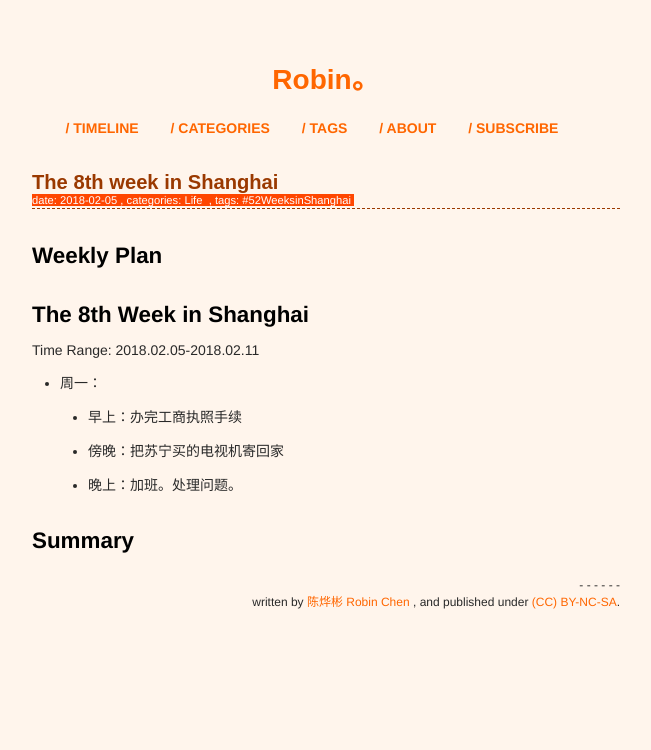
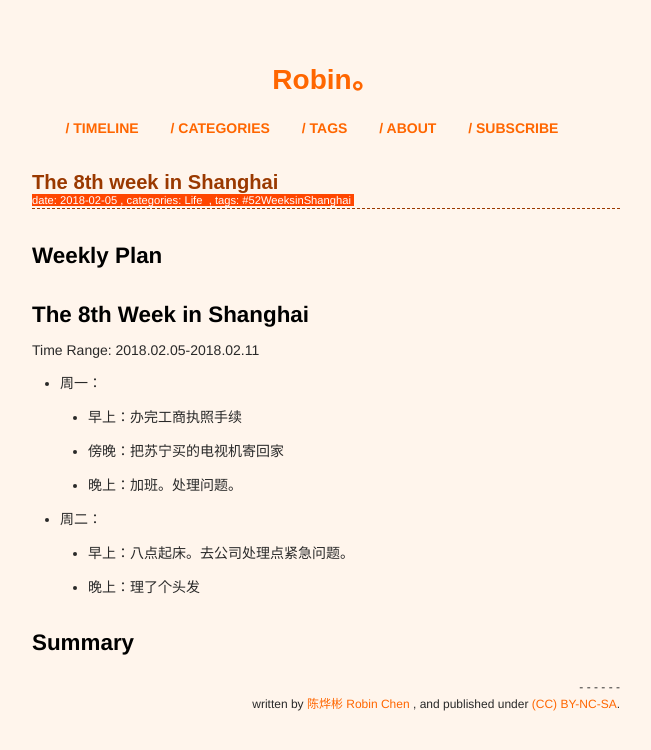
Before and after one commit to xianyuxmu/xianyuxmu.github.io, a Jekyll site: the page built from _posts/2018-02-05-52-weeks-in-shanghai-8.md, in a window 1280 px wide. Shown: the top 750 px of the page, without its empty margins (314-965 px from the left). Built offline with Jekyll 4.4.1, drawn with Linux system fonts in a browser that asks for light colours; comment, search, counter and statistics services are not loaded.

Commit message:
06 FeB. 2018

```diff
--- a/_posts/2018-02-05-52-weeks-in-shanghai-8.md
+++ b/_posts/2018-02-05-52-weeks-in-shanghai-8.md
@@ -20,5 +20,8 @@ Time Range: 2018.02.05-2018.02.11
 	- 早上：办完工商执照手续
 	- 傍晚：把苏宁买的电视机寄回家
 	- 晚上：加班。处理问题。
+- 周二：
+	- 早上：八点起床。去公司处理点紧急问题。
+	- 晚上：理了个头发
 
 ## Summary
```
